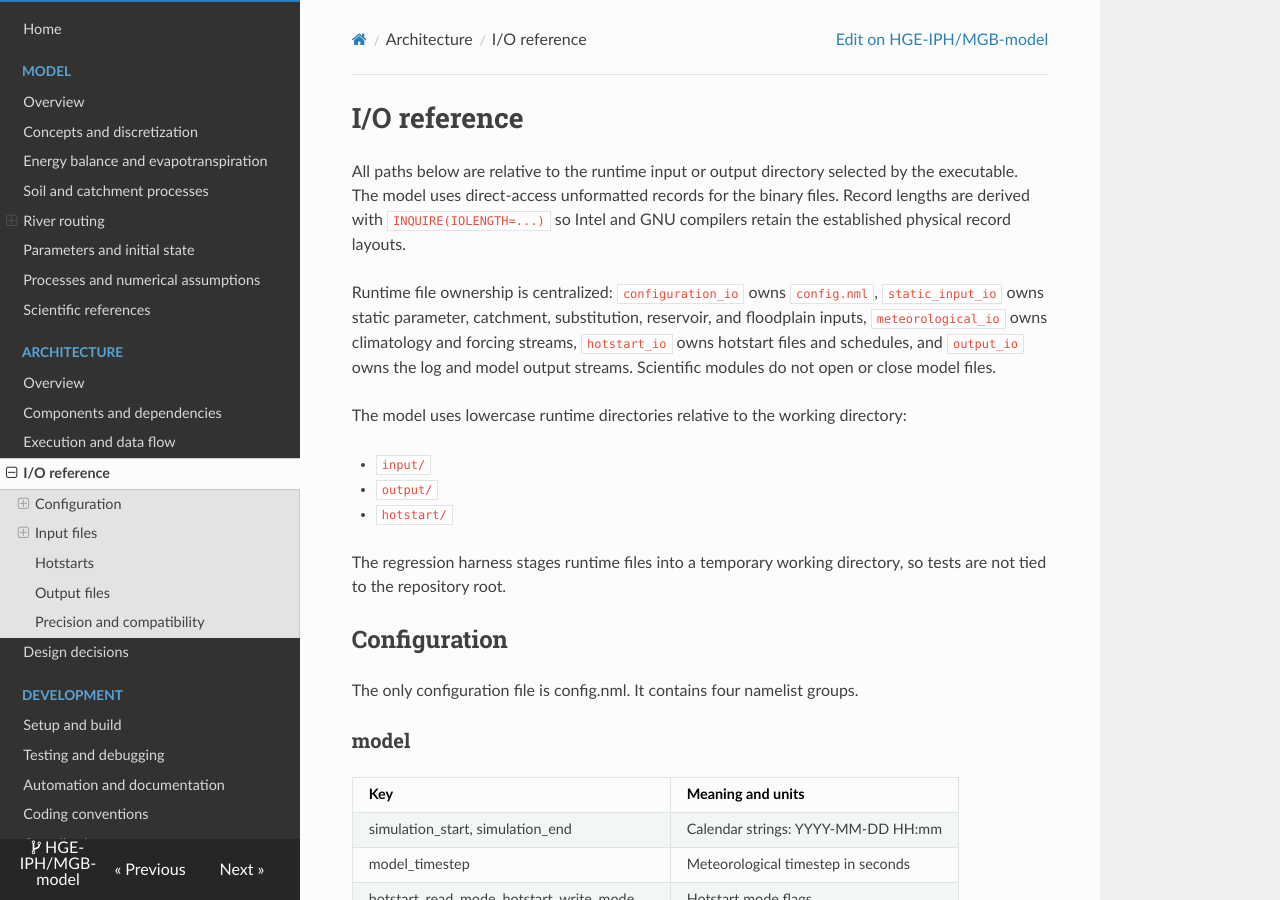
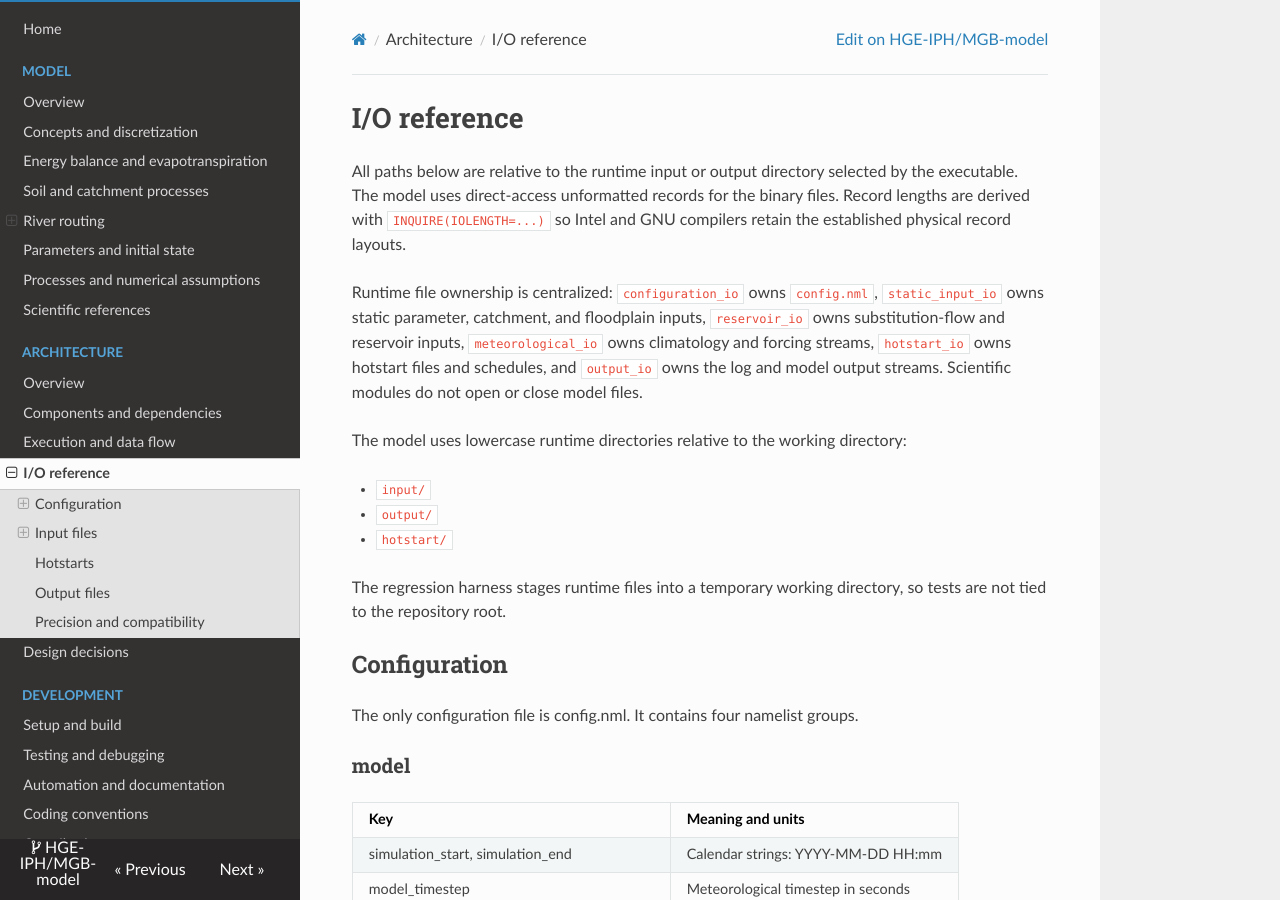
Before and after one commit to hge-iph/mgb-core, an MkDocs documentation site: the page built from docs/architecture/io-reference.md, in a window 1280 px wide and 900 px high. Built offline with MkDocs 1.6.1, drawn with Linux system fonts in a browser that asks for light colours; nearby versions of some CDN libraries.

Commit message:
move reservoir input/output from static to a specific io module

```diff
--- a/CMakeLists.txt
+++ b/CMakeLists.txt
@@ -48,6 +48,7 @@ set(MGB_HYDROLOGY_SOURCES
 set(MGB_IO_SOURCES
     src/io/configuration_io.f90
     src/io/log_io.f90
+    src/io/reservoir_io.f90
     src/io/static_input_io.f90
     src/io/meteorological_io.f90
     src/io/hotstart_io.f90
--- a/docs/architecture/io-reference.md
+++ b/docs/architecture/io-reference.md
@@ -6,8 +6,9 @@ binary files. Record lengths are derived with `INQUIRE(IOLENGTH=...)` so Intel
 and GNU compilers retain the established physical record layouts.
 
 Runtime file ownership is centralized: `configuration_io` owns `config.nml`,
-`static_input_io` owns static parameter, catchment, substitution, reservoir,
-and floodplain inputs, `meteorological_io` owns climatology and forcing streams,
+`static_input_io` owns static parameter, catchment, and floodplain inputs,
+`reservoir_io` owns substitution-flow and reservoir inputs,
+`meteorological_io` owns climatology and forcing streams,
 `hotstart_io` owns hotstart files and schedules, and `output_io` owns the log
 and model output streams. Scientific modules do not open or close model files.
 
```
Also changed, not shown: docs/architecture/components-and-dependencies.md (+3 -1 lines), docs/architecture/execution-and-data-flow.md (+1 -0 lines), 4 other files.
